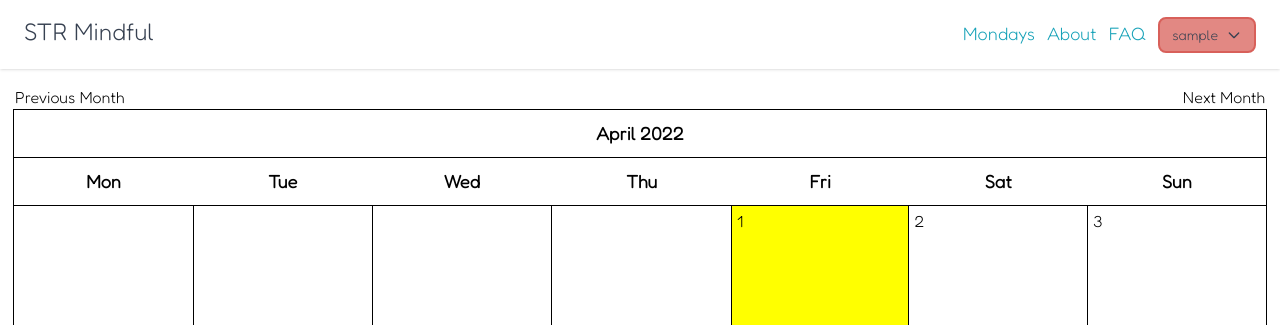
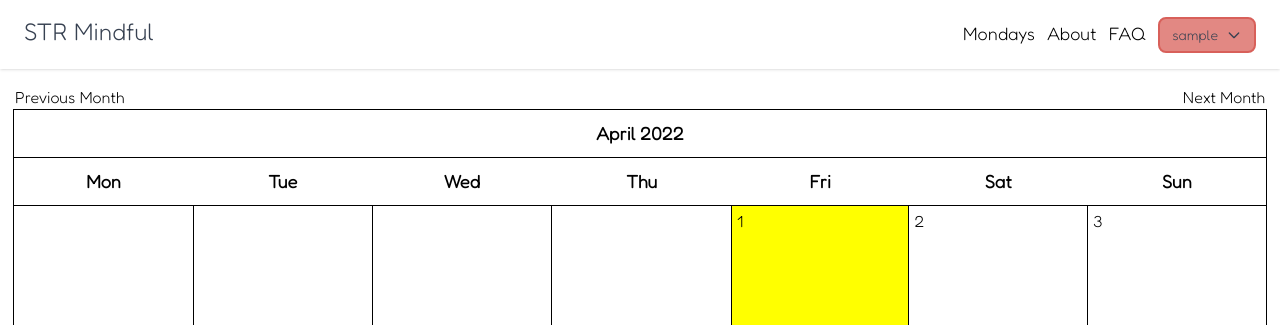
Before and after one commit to redmac135/mindful, a Django app: page /dashboard/ in a window 1280 px wide. Shown: the top 325 px of the page. Run offline with Django 4.2, Linux system fonts and the light colour scheme; the visitor is signed in with stand-in values (Sample User, id 1); data that the repository does not hold is empty; style sheets or scripts are compiled from the project's sources; some libraries are stand-ins or nearby versions.

Commit message:
9-Correct different colored navbar links

```diff
--- a/reflection/static/reflection/css/dashboard.css
+++ b/reflection/static/reflection/css/dashboard.css
@@ -35,10 +35,6 @@ ul.feeling-icon {
     text-align: center;
 }
 
-a {
-    color: #17a2b8;
-}
-
 /* Next and previous button styles */
 
 .left {
```
